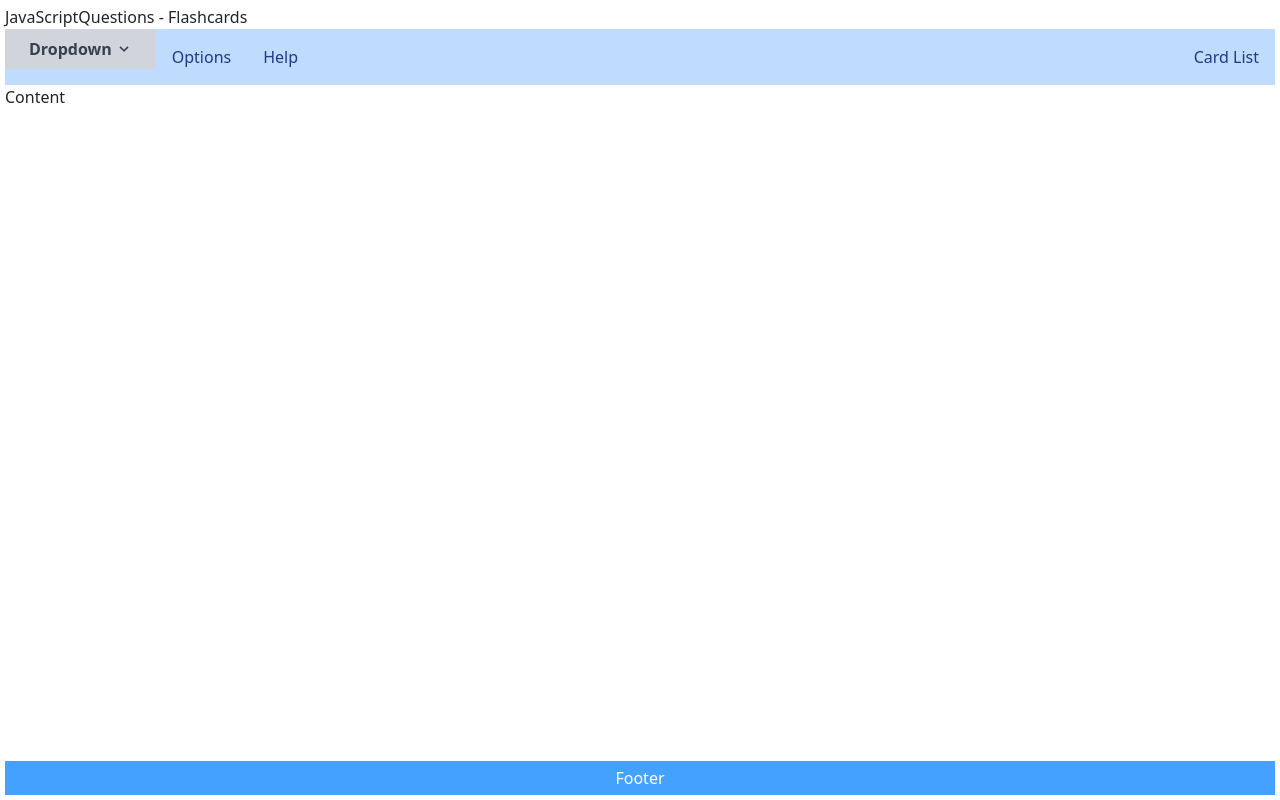
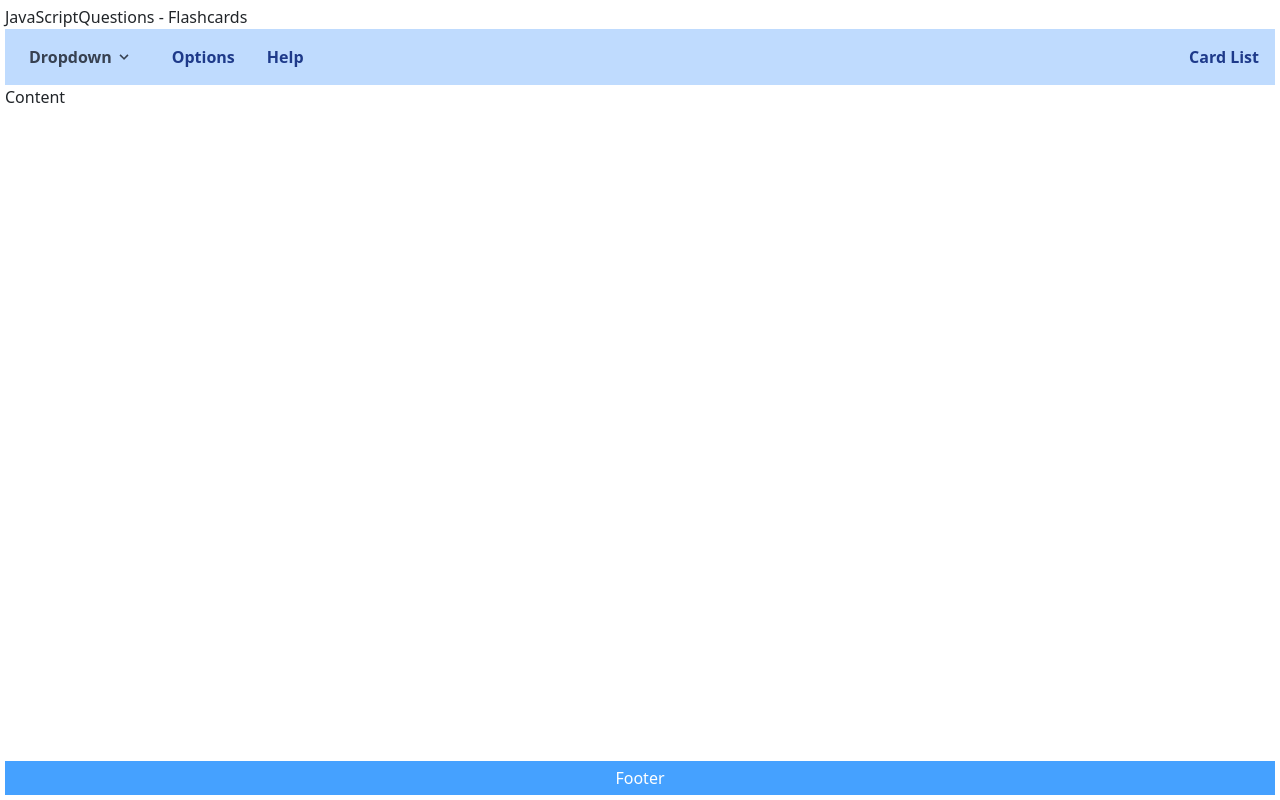
Before and after one commit to ExcitedDeveloper/flashcards, a React (Create React App) app: page / in a window 1280 px wide. Built offline with nearby package versions, Linux system fonts and the light colour scheme.

Commit message:
More menu changes

```diff
--- a/src/components/Menu/Menu.tsx
+++ b/src/components/Menu/Menu.tsx
@@ -59,10 +59,10 @@ const Menu = () => {
         </button>
       </div>
       <div className="toggle hidden md:flex w-full md:w-auto text-right text-bold md:mt-0 border-t-2 border-blue-900 md:border-none">
-        <div className="dropdown inline-block relative">
+        <div className="dropdown xs:inline-block lg:flex relative items-center">
           <button
             type="button"
-            className="bg-gray-300 text-gray-700 font-semibold py-2 px-4 rounded inline-flex items-center"
+            className="text-gray-700 font-semibold py-2 px-4 rounded inline-flex items-center"
           >
             <span className="mr-1">Dropdown</span>
             <svg
@@ -102,18 +102,18 @@ const Menu = () => {
         </div>
         <a
           href="#"
-          className="block md:inline-block text-blue-900 hover:text-blue-500 px-3 py-3 border-b-2 border-blue-900 md:border-none"
+          className="block md:inline-block text-blue-900 hover:text-blue-500 px-3 py-3 border-b-2 border-blue-900 md:border-none font-semibold"
         >
           Options
         </a>
         <a
           href="#"
-          className="block md:inline-block text-blue-900 hover:text-blue-500 px-3 py-3 border-b-2 border-blue-900 md:border-none"
+          className="block md:inline-block text-blue-900 hover:text-blue-500 px-3 py-3 border-b-2 border-blue-900 md:border-none font-semibold"
         >
           Help
         </a>
       </div>
-      <p className="text-blue-900 pr-3">Card List</p>
+      <p className="text-blue-900 pr-3 font-semibold">Card List</p>
     </nav>
   )
 }
```
Also changed, not shown: 1 other file (tests, documents, lock files or other folders).
